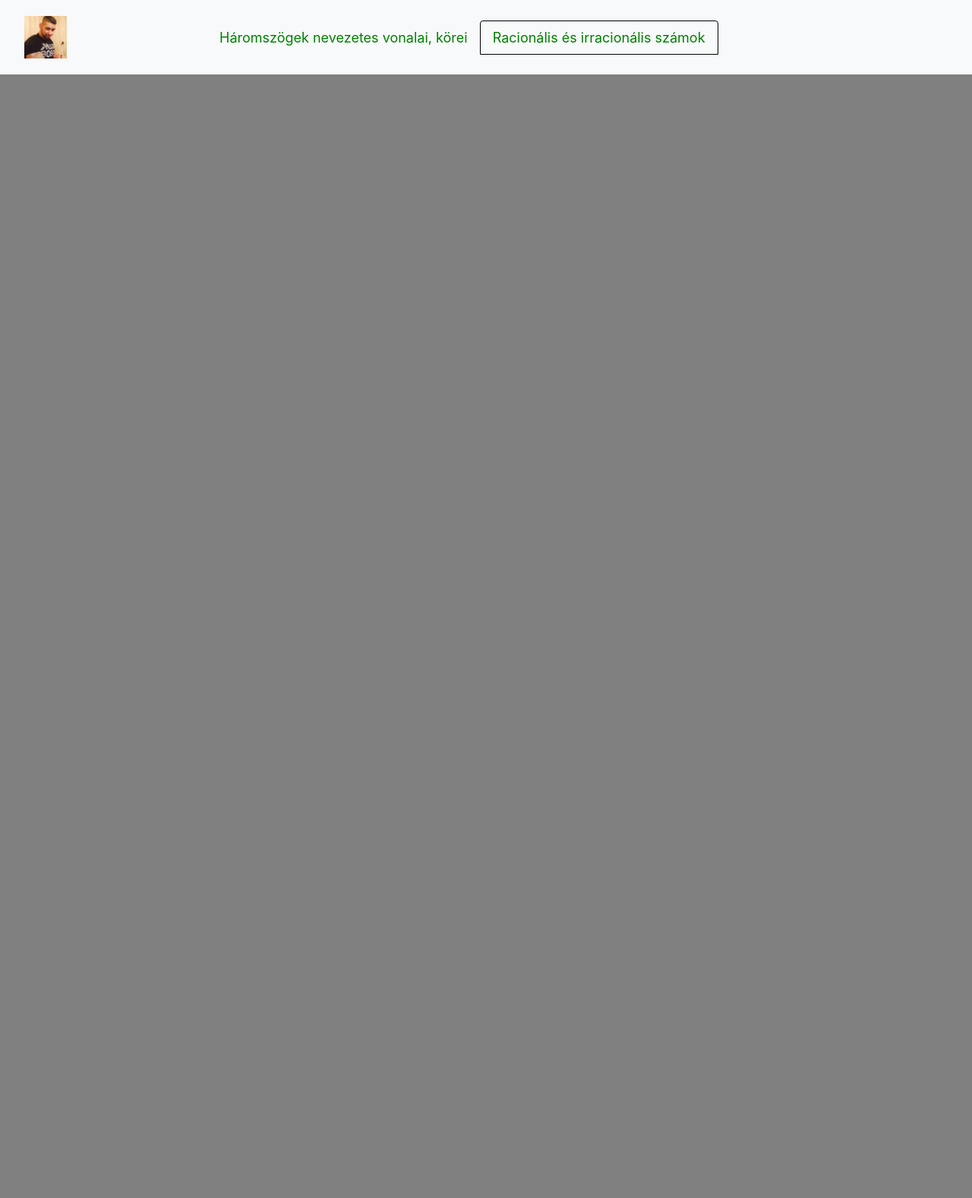
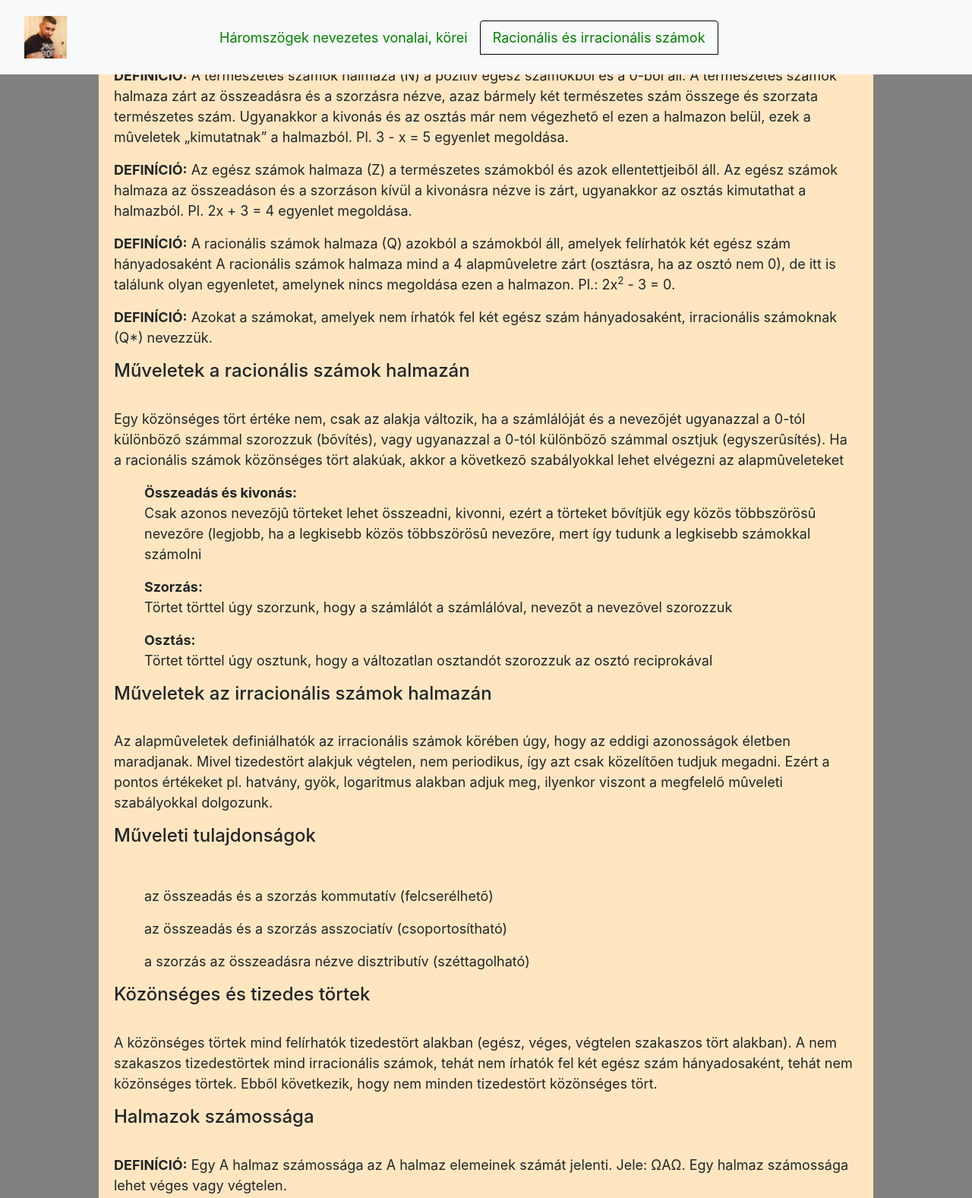
Before and after one commit to szemannorbert/kutya, a plain HTML site: page tetel2.html in a window 1280 px wide. Shown: the top 1577 px of the page at 76% size. Before the commit the page ends 800 px from the top, so only its background shows below. Drawn offline with nearby package versions, Linux system fonts and the light colour scheme.

Commit message:
A tetel2.html tartalommal lett feltöltve

```diff
--- a/tetel2.html
+++ b/tetel2.html
@@ -28,7 +28,76 @@
         </nav>
     </header>
     <main>
-
+        <article>
+            <h4>Számhalmazok</h4><br>
+            <p><b>DEFINÍCIÓ:</b> A természetes számok halmaza (N) a pozitív egész számokból és a 0-ból áll.
+                A természetes számok halmaza zárt az összeadásra és a szorzásra nézve, azaz bármely két
+                természetes szám összege és szorzata természetes szám. Ugyanakkor a kivonás és az osztás
+                már nem végezhetõ el ezen a halmazon belül, ezek a mûveletek „kimutatnak” a halmazból.
+                Pl. 3 - x = 5 egyenlet megoldása.</p>
+            <p><b>DEFINÍCIÓ:</b> Az egész számok halmaza (Z) a természetes számokból és azok ellentettjeibõl áll.
+                Az egész számok halmaza az összeadáson és a szorzáson kívül a kivonásra nézve is zárt,
+                ugyanakkor az osztás kimutathat a halmazból. Pl. 2x + 3 = 4 egyenlet megoldása.</p>
+            <p><b>DEFINÍCIÓ:</b> A racionális számok halmaza (Q) azokból a számokból áll, amelyek felírhatók két
+                egész szám hányadosaként
+                A racionális számok halmaza mind a 4 alapmûveletre zárt (osztásra, ha az osztó nem 0), de
+                itt is találunk olyan egyenletet, amelynek nincs megoldása ezen a halmazon. Pl.: 2x<sup>2</sup> - 3 = 0.</p>
+            <p><b>DEFINÍCIÓ:</b> Azokat a számokat, amelyek nem írhatók fel két egész szám hányadosaként, irracionális számoknak (Q*) nevezzük.
+            </p>
+        </article>
+        <article>
+            <h4>Műveletek a racionális számok halmazán</h4><br>
+            <p>
+                Egy közönséges tört értéke nem, csak az alakja változik, ha a számlálóját és a nevezõjét ugyanazzal
+                a 0-tól különbözõ számmal szorozzuk (bõvítés), vagy ugyanazzal a 0-tól különbözõ számmal osztjuk (egyszerûsítés).
+                Ha a racionális számok közönséges tört alakúak, akkor a következõ szabályokkal lehet elvégezni az
+                alapmûveleteket</p>
+            <ul><b>Összeadás és kivonás:</b><br>
+                Csak azonos nevezõjû törteket lehet összeadni, kivonni, ezért a törteket bõvítjük egy közös
+                többszörösû nevezõre (legjobb, ha a legkisebb közös többszörösû nevezõre, mert így tudunk
+                a legkisebb számokkal számolni</ul>
+            <ul><b>Szorzás:</b><br>
+                Törtet törttel úgy szorzunk, hogy a számlálót a számlálóval, nevezõt a nevezõvel szorozzuk</ul>
+            <ul><b>Osztás:</b><br>
+                Törtet törttel úgy osztunk, hogy a változatlan osztandót szorozzuk az osztó reciprokával</ul>
+        </article>
+        <article>
+            <h4>Műveletek az irracionális számok halmazán</h4><br>
+            <p>Az alapmûveletek definiálhatók az irracionális számok körében úgy, hogy az eddigi azonosságok
+                életben maradjanak. Mivel tizedestört alakjuk végtelen, nem periodikus, így azt csak közelítõen
+                tudjuk megadni. Ezért a pontos értékeket pl. hatvány, gyök, logaritmus alakban adjuk meg, ilyenkor viszont a megfelelõ mûveleti szabályokkal dolgozunk.</p>
+        </article>
+        <article>
+            <h4>Műveleti tulajdonságok</h4><br>
+            <p>
+                <ol>az összeadás és a szorzás kommutatív (felcserélhetõ)</ol>
+                <ol>az összeadás és a szorzás asszociatív (csoportosítható)</ol>
+                <ol>a szorzás az összeadásra nézve disztributív (széttagolható)</ol>
+            </p>
+        </article>
+        <article>
+            <h4>Közönséges és tizedes törtek</h4><br>
+            <p>A közönséges törtek mind felírhatók tizedestört alakban (egész, véges, végtelen szakaszos tört alakban).
+                A nem szakaszos tizedestörtek mind irracionális számok, tehát nem írhatók fel két egész szám hányadosaként, tehát nem közönséges törtek. Ebbõl következik, hogy nem minden tizedestört közönséges tört.</p>
+        </article>
+        <article>
+            <h4>Halmazok számossága</h4><br>
+            <p><b>DEFINÍCIÓ:</b> Egy A halmaz számossága az A halmaz elemeinek számát jelenti. Jele: ΩAΩ. Egy
+                halmaz számossága lehet véges vagy végtelen.</p>
+            <p><b>DEFINÍCIÓ:</b> Egy halmaz véges halmaz, ha elemeinek számát egy természetes számmal megadhatjuk. Ellenkezõ esetben, azaz ha a halmaz elemeinek számát nem adhatjuk meg természetes
+                számmal, akkor végtelen halmazról beszélünk.</p>
+            <p><b>DEFINÍCIÓ:</b> A végtelen halmazok között találhatunk olyat, melynek elemei sorba rendezhetõk,
+                tehát megadható az 1., 2., 3., 4., … eleme. A pozitív természetes számokkal megegyezõ
+                számosságú halmazokat megszámlálhatóan végtelen halmazoknak nevezzük.
+                A megszámlálhatóság és a sorba rendezhetõség egy végtelen halmaznál ugyanazt jelenti.
+                Minden olyan halmaz megszámlálhatóan végtelen számosságú, amelynek elemei és a természetes számok között kölcsönösen egyértelmû megfeleltetés létesíthetõ.
+                Megszámlálhatóan végtelen számosságúak: egész számok, páros számok, négyzetszámok,
+                racionális számok.</p>
+            <p><b>DEFINÍCIÓ:</b> A valós számok számosságával megegyezõ számosságú halmazokat nem megszámlálhatóan végtelen vagy kontinuum számosságú halmazoknak nevezzük. Pl.: irracionális
+                számok halmaza, számegyenes pontjainak halmaza, intervallum pontjainak halmaza.
+                </p>
+            <p><b>TÉTEL:</b> Számosság és halmazmûveletek kapcsolata (logikai szita): A, B és C véges halmazok számosságára érvényesek a következõk:</p>
+        </article>
     </main>
     <footer>
 
```
